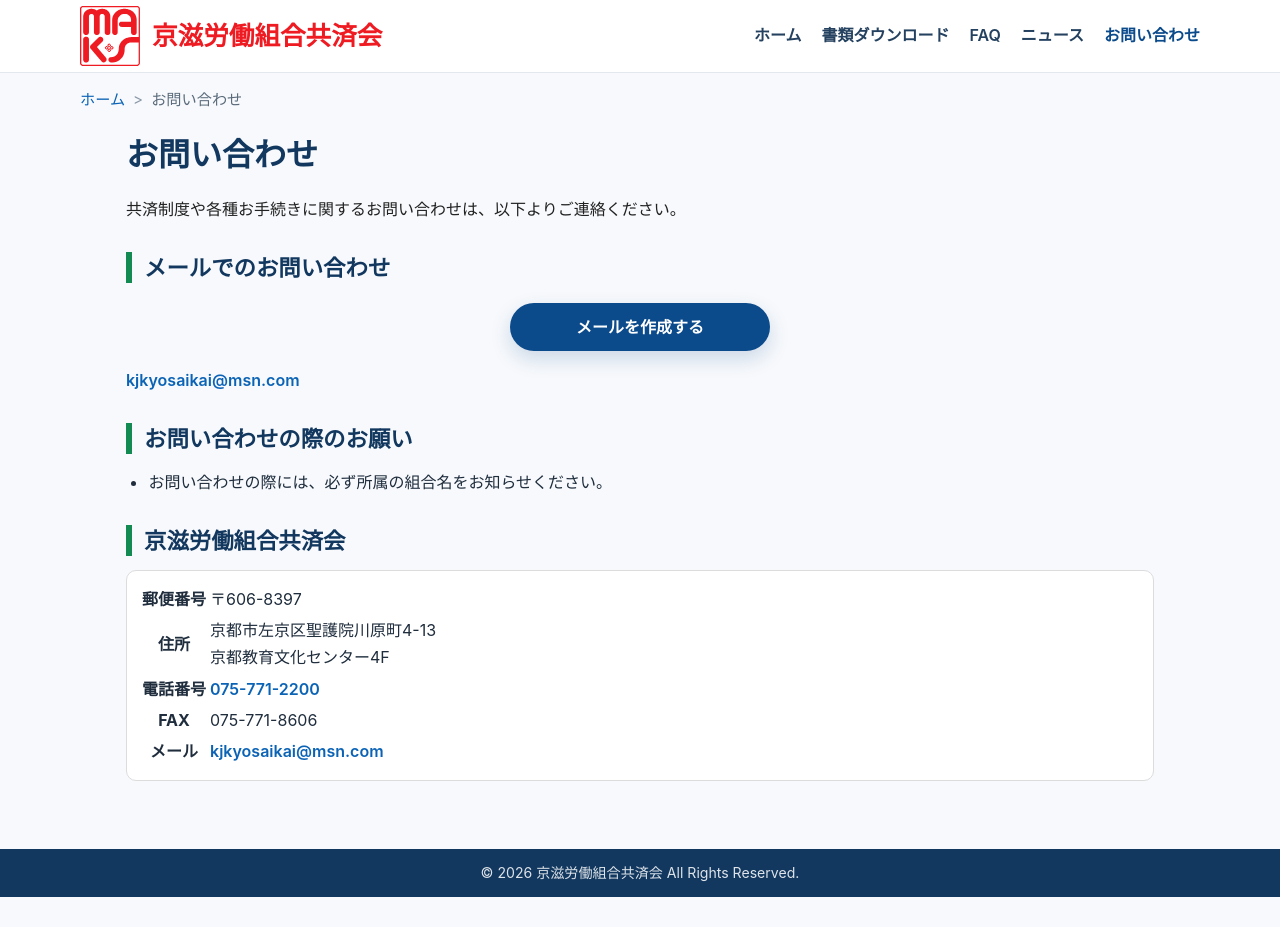
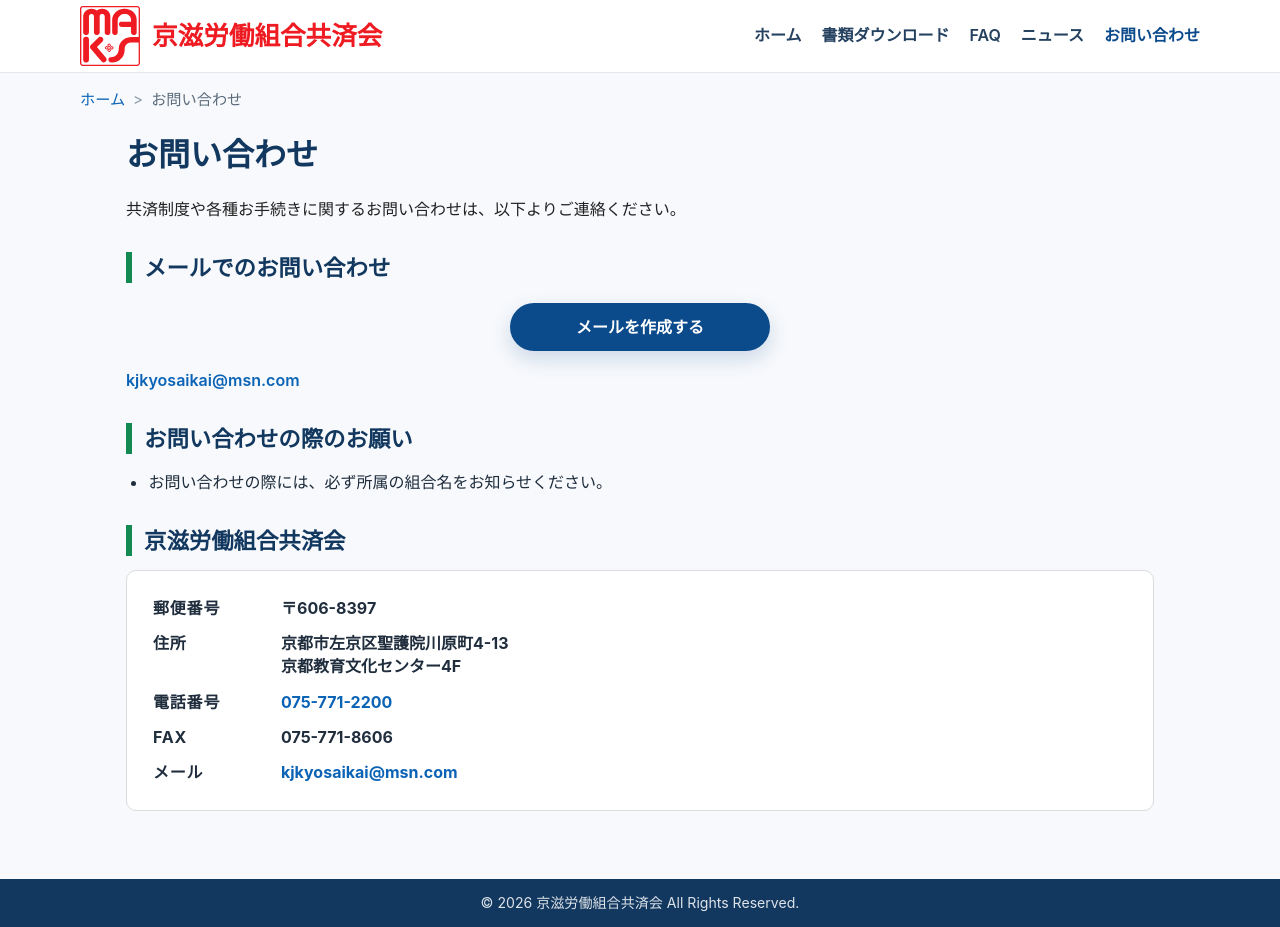
Before and after one commit to keijirodokyosai/keijirodokyosai.github.io, a Jekyll site: the page built from contact.html, in a window 1280 px wide and 927 px high. Built offline with Jekyll 4.4.1, drawn with Linux system fonts in a browser that asks for light colours.

Commit message:
Update style.css

```diff
--- a/css/style.css
+++ b/css/style.css
@@ -253,6 +253,12 @@
   color: #526273;
 }
 
+.site-alias {
+  margin: 14px 0 0;
+  font-size: 0.95rem;
+  color: #5a6b7b;
+}
+
 /* buttons */
 .btn {
   display: inline-flex;
@@ -499,6 +505,45 @@
   text-decoration: underline;
 }
 
+/* contact */
+.contact-card {
+  padding: 20px 26px;
+}
+
+.contact-table {
+  width: 100%;
+  border-collapse: collapse;
+}
+
+.contact-table th,
+.contact-table td {
+  padding: 6px 0;
+  vertical-align: top;
+  font-weight: 700;
+  line-height: 1.45;
+}
+
+.contact-table th {
+  width: 8em;
+  white-space: nowrap;
+  text-align: left;
+  padding-right: 2.4em;
+  letter-spacing: 0.05em;
+}
+
+.contact-table td {
+  text-align: left;
+}
+
+.contact-table td a {
+  font-weight: 700;
+}
+
+.contact-mail-btn {
+  min-width: 280px;
+  font-size: 1.05rem;
+}
+
 /* footer */
 .site-footer {
   margin-top: 24px;
@@ -614,10 +659,6 @@
   .kyosai-card h3 {
     font-size: 1.2rem;
     color: #243660;
-  }
-
-  .kyosai-card p {
-    color: #4f6173;
   }
 
   .hero-buttons {
```
